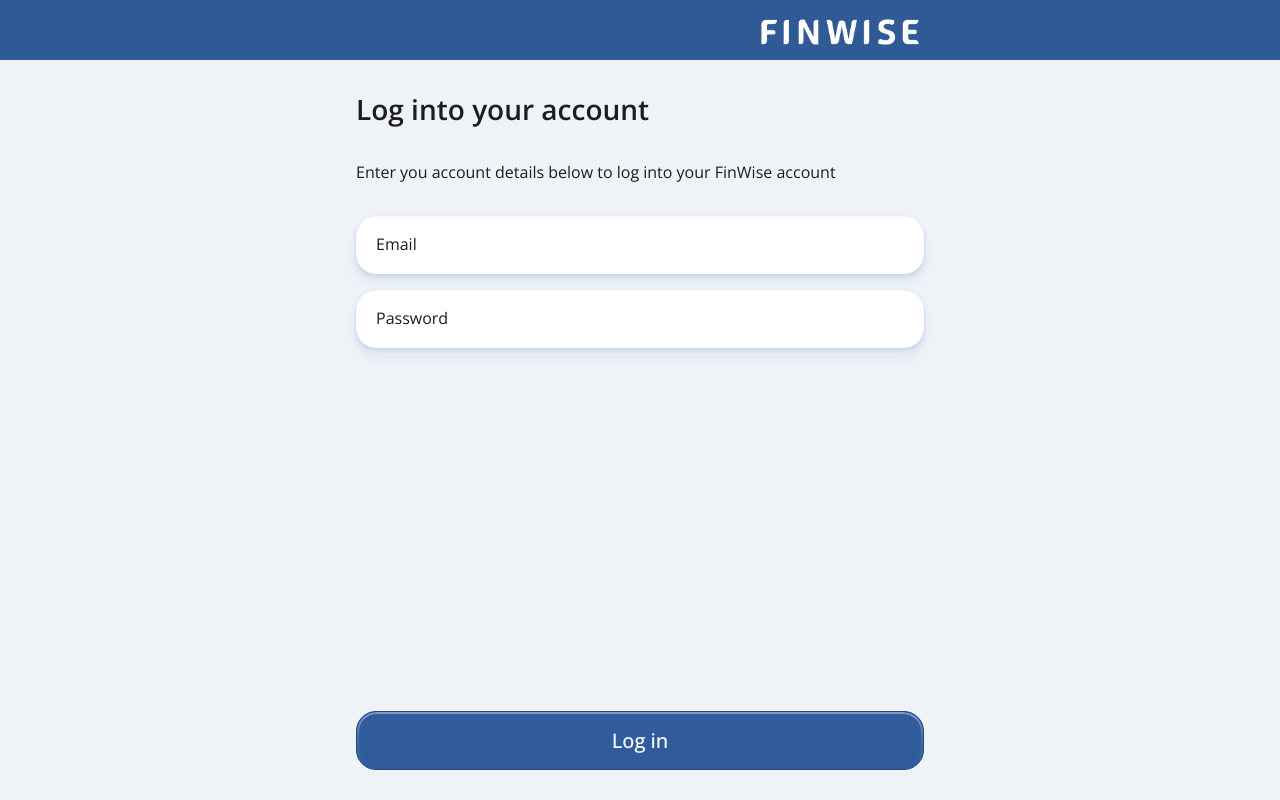
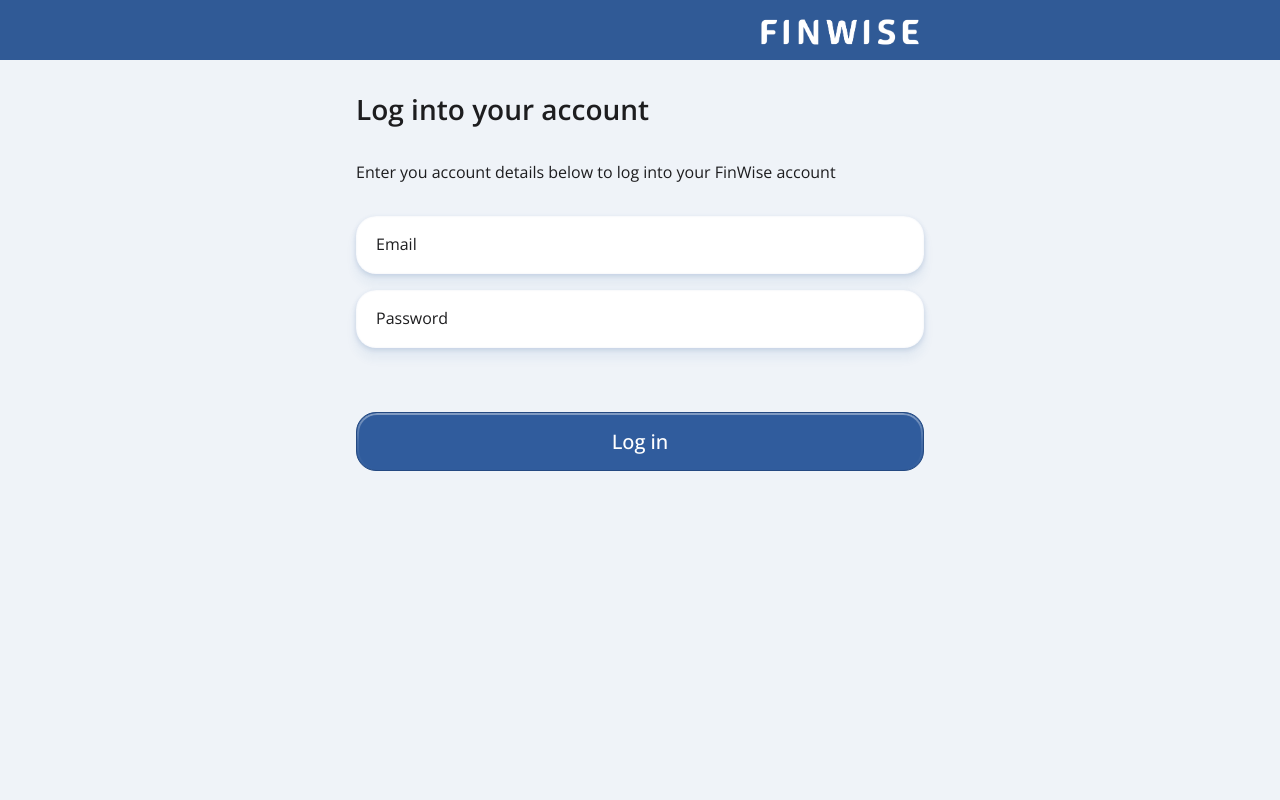
Before and after one commit to alexkinsey/ip3-banking-app-frontend, a React (Create React App) app: page /login in a window 1280 px wide. Built offline with nearby package versions, Linux system fonts and the light colour scheme.

Commit message:
added stash

```diff
--- a/src/components/PageLayout/PageLayout.style.js
+++ b/src/components/PageLayout/PageLayout.style.js
@@ -11,7 +11,5 @@
   flex-shrink: 0;
   gap: 32px;
 
-  height: calc(
-    100dvh - 120px
-  ); /* Subtract the height of the navbar and the needed margin */
+  height: 100dv;
 `;
--- a/src/pages/MoveMoney/MoveMoney.js
+++ b/src/pages/MoveMoney/MoveMoney.js
@@ -33,7 +33,7 @@
         <Text weight="medium">From</Text>
         <TransferLocationContainer $from>
           <Heading color="white" size={2}>
-            {accounts.fromAccount.accountType}
+            {accounts.fromAccount.accountType} Account
           </Heading>
           <Text color="white" weight="medium">
             {amount || amount > 0
@@ -56,7 +56,7 @@
         <Text weight="medium">To</Text>
         <TransferLocationContainer>
           <Heading color="white" size={2}>
-            {accounts.toAccount.accountType}
+            {accounts.toAccount.accountType} Account
           </Heading>
           <Text color="white" weight="medium">
             {amount || amount > 0
```
